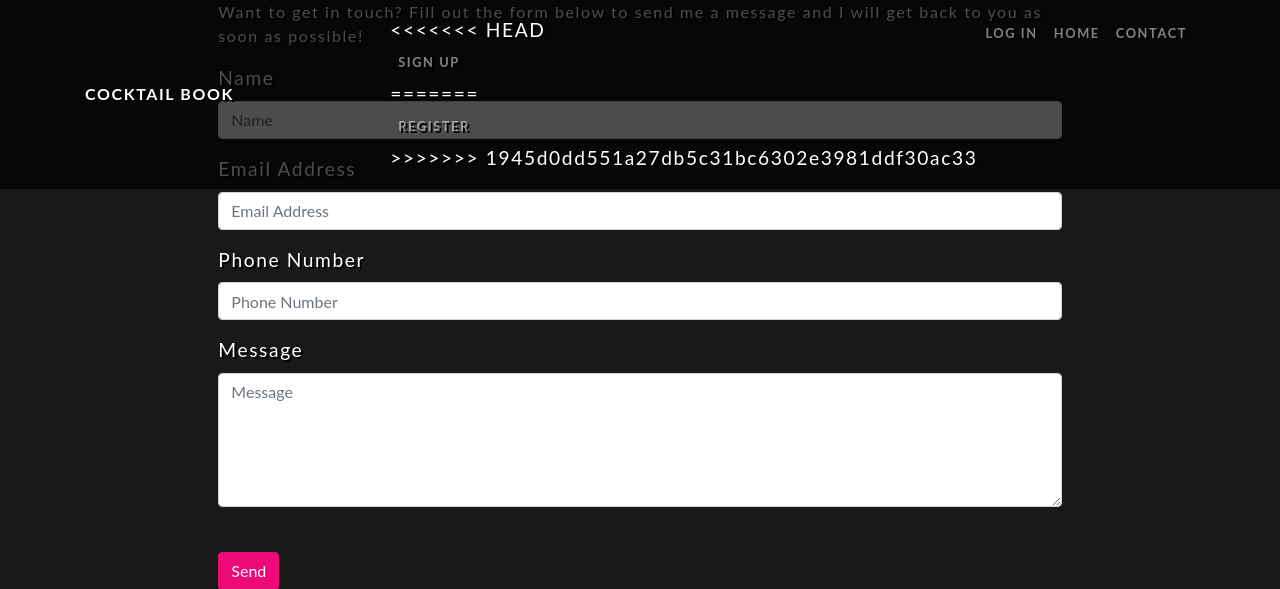
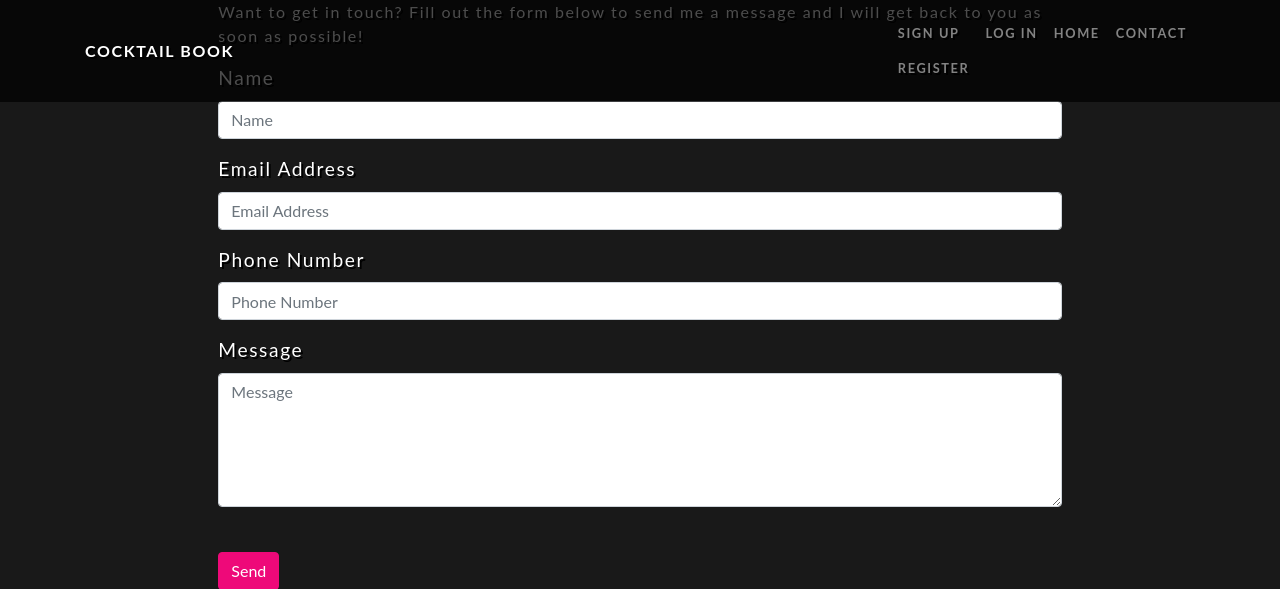
Before and after one commit to ka-pa-ra/My-Cocktail-Book, a Flask app: page /contact in a window 1280 px wide. Shown: the top 589 px of the page. Run offline with Flask 2, Linux system fonts and the light colour scheme; some libraries are stand-ins or nearby versions.

Commit message:
update base.html

```diff
--- a/templates/base.html
+++ b/templates/base.html
@@ -20,11 +20,8 @@
       <div class="collapse navbar-collapse" id="navbarResponsive">
         <ul class="navbar-nav ml-auto">
           <li class="nav-item">
-<<<<<<< HEAD
             <a class="nav-link" href="{{ url_for('register') }}">Sign Up</a>
-=======
             <a class="nav-link" href="{{ url_for('register') }}">Register</a>
->>>>>>> 1945d0dd551a27db5c31bc6302e3981ddf30ac33
           </li>
           <li class="nav-item">
             <a class="nav-link" href="#">Log In</a>
```
